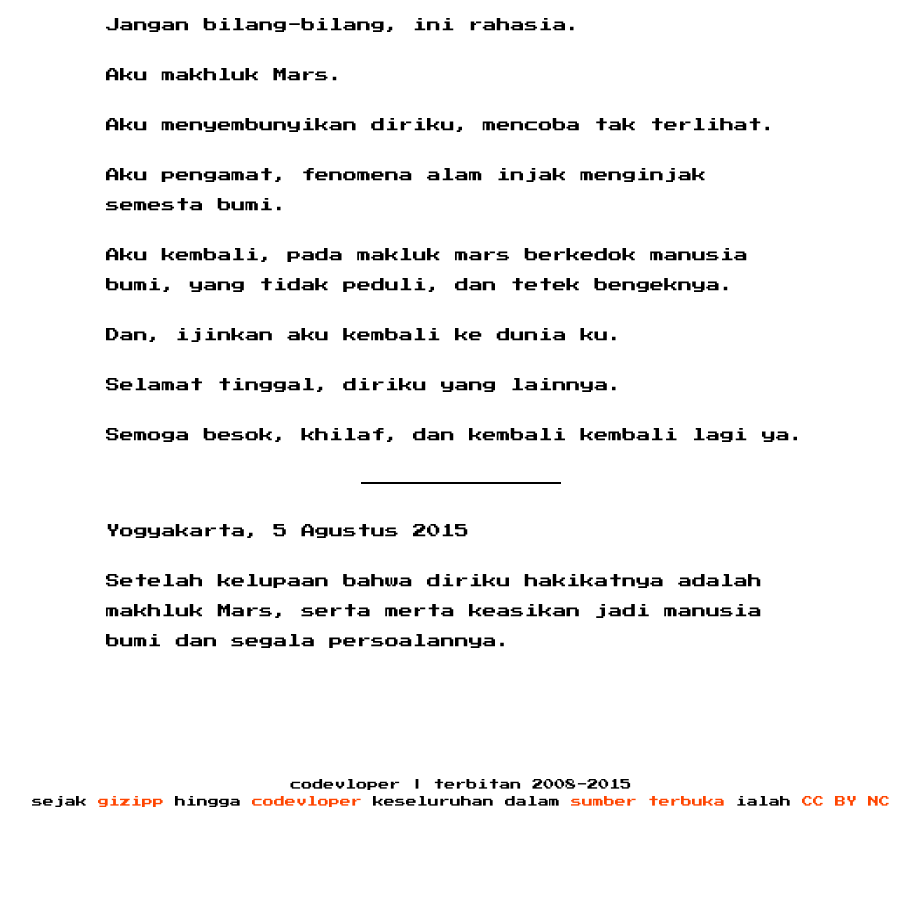
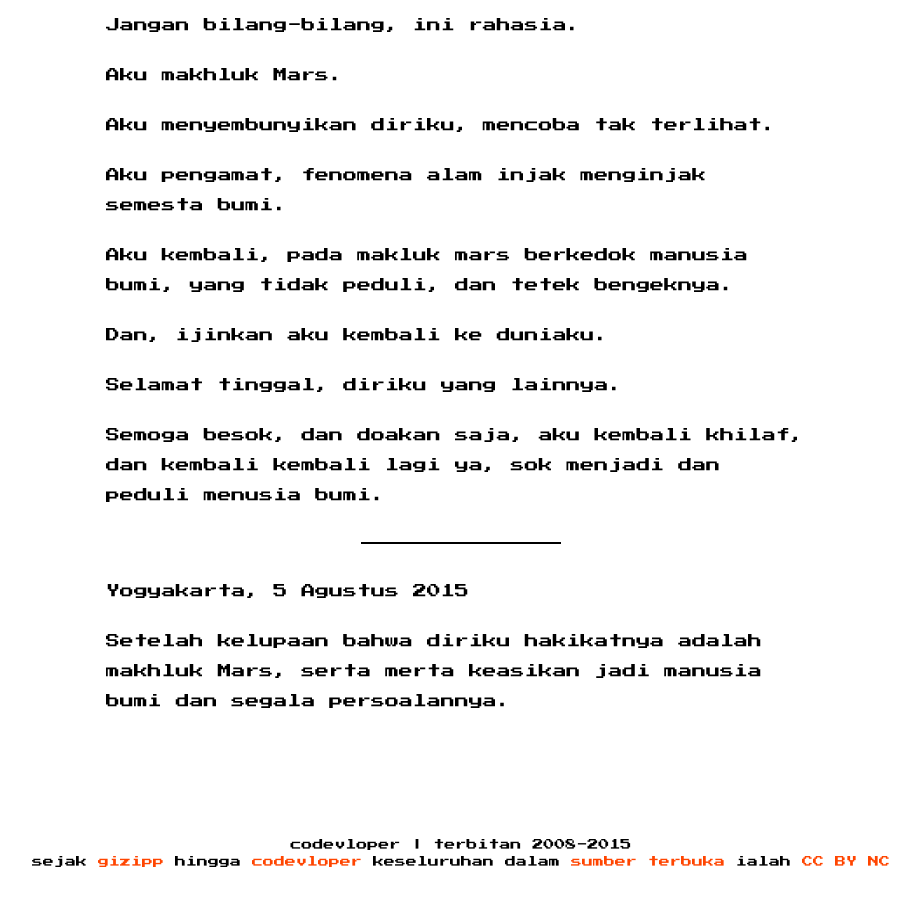
Before and after one commit to gizipp/blogspot, a Jekyll site: the page built from _posts/null/2015-08-05-kemanusiaan-manusia-bumi-bonus-mars.markdown, in a window 1280 px wide and 900 px high, scrolled down 2886 px. Shown: the whole window, without its empty margins (179-1099 px from the left). Built offline with Jekyll 4.4.1, drawn with Linux system fonts in a browser that asks for light colours; before the commit the page ends 3726 px from its top, so only the background shows below that.

Commit message:
fix post

```diff
--- a/_posts/null/2015-08-05-kemanusiaan-manusia-bumi-bonus-mars.markdown
+++ b/_posts/null/2015-08-05-kemanusiaan-manusia-bumi-bonus-mars.markdown
@@ -87,11 +87,11 @@ Aku pengamat, fenomena alam injak menginjak semesta bumi.
 
 Aku kembali, pada makluk mars berkedok manusia bumi, yang tidak peduli, dan tetek bengeknya.
 
-Dan, ijinkan aku kembali ke dunia ku.
+Dan, ijinkan aku kembali ke duniaku.
 
 Selamat tinggal, diriku yang lainnya.
 
-Semoga besok, khilaf, dan kembali kembali lagi ya.
+Semoga besok, dan doakan saja, aku kembali khilaf, dan kembali kembali lagi ya, sok menjadi dan peduli menusia bumi.
 
 ***
 
```
